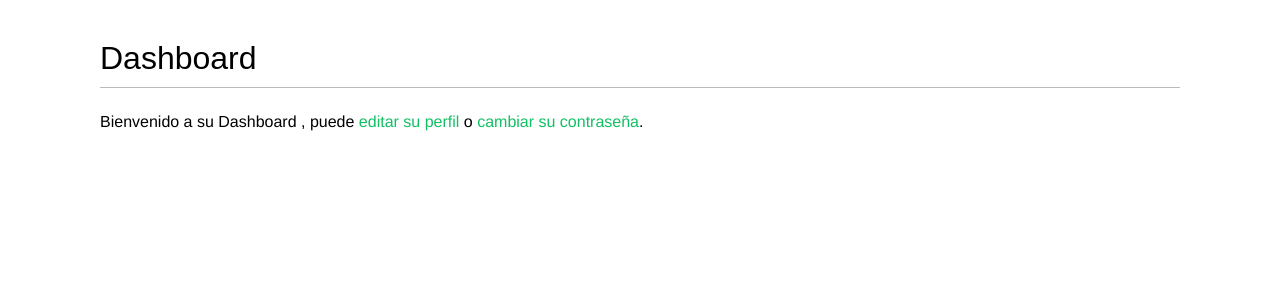
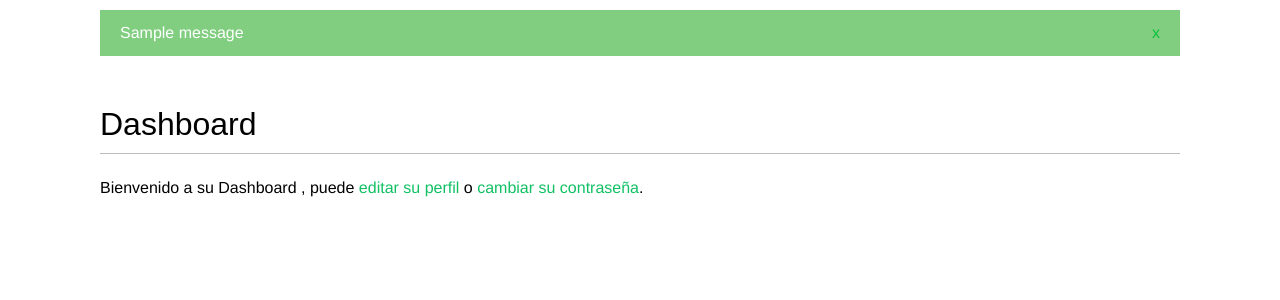
Before and after one commit to emipaz/web_social, a Django app: page /account/ in a window 1280 px wide. Shown: the part 55-355 px from the top of the page. Run offline with Django 4.2, Linux system fonts and the light colour scheme; a user stored in the database is signed in; tables that the repository leaves empty hold one stand-in row (values such as "Sample post"); one stand-in notice (Sample message) is shown; some web fonts are replaced.

Commit message:
mensajes por el modulo django.contrib.messages

```diff
--- a/bookmarks/account/templates/base.html
+++ b/bookmarks/account/templates/base.html
@@ -31,6 +31,18 @@
                 {% endif %}
             </span>
         </div>
+
+        {% if messages %}
+            <ul class="messages">
+                {% for message in messages %}
+                    <li class="{{ message.tags }}">
+                        {{ message|safe }}
+                        <a href="#" class="close">x</a>
+                    </li>
+                {% endfor %}
+            </ul>
+        {% endif %}
+
         <div id="content">
             {% block content %}
             {% endblock %}
--- a/bookmarks/account/views.py
+++ b/bookmarks/account/views.py
@@ -5,6 +5,8 @@ from .forms import LoginForm    , FormularioRegistroUsuario ,\
                    UserEditForm , ProfileEditForm
 from django.contrib.auth.decorators import login_required
 from .models import Profile
+from django.contrib import messages
+
 # Create your views here.
 
 def user_login(request):
@@ -67,11 +69,15 @@ def edit(request):
         if user_form.is_valid() and profile_form.is_valid():
             user_form.save()
             profile_form.save()
+            messages.success(request, 'Su cuenta ha sido actualizada')
+        else:
+            messages.error(request , 'Error al actualizar su cuenta')
     else:
         user_form    = UserEditForm(   instance = request.user)
         profile_form = ProfileEditForm(instance = request.user.profile)
 
-        return render(request,
+
+    return render(request,
                       template_name = 'account/edit.html',
                       context       = { 'user_form'    : user_form,
                                         'profile_form' : profile_form})
```
Also changed, not shown: 1 other file.
